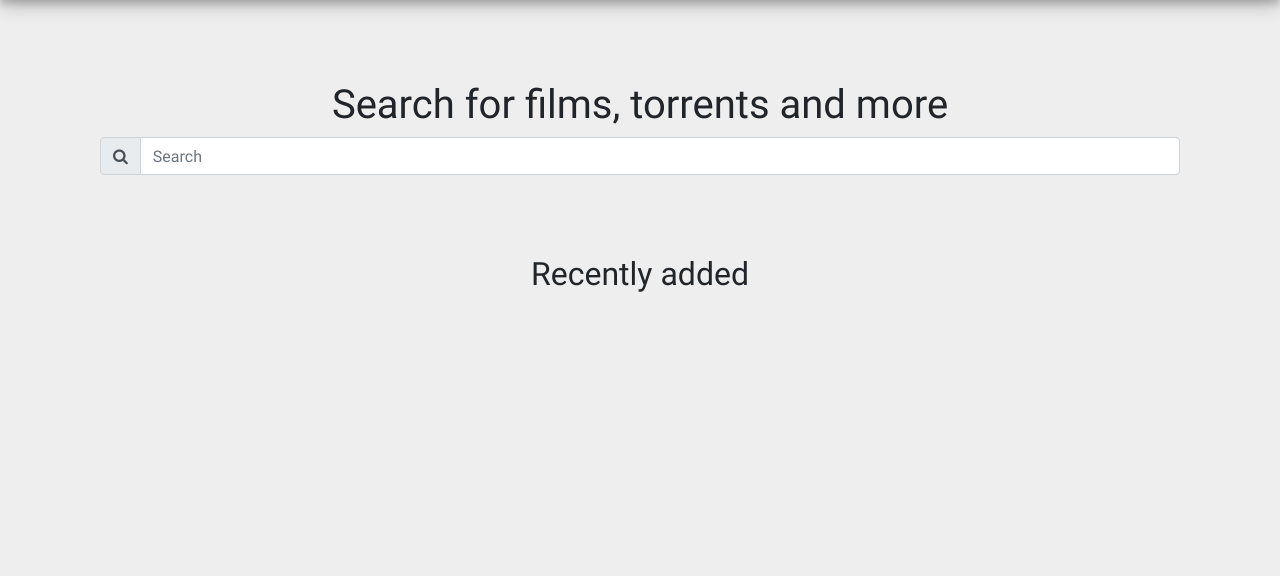
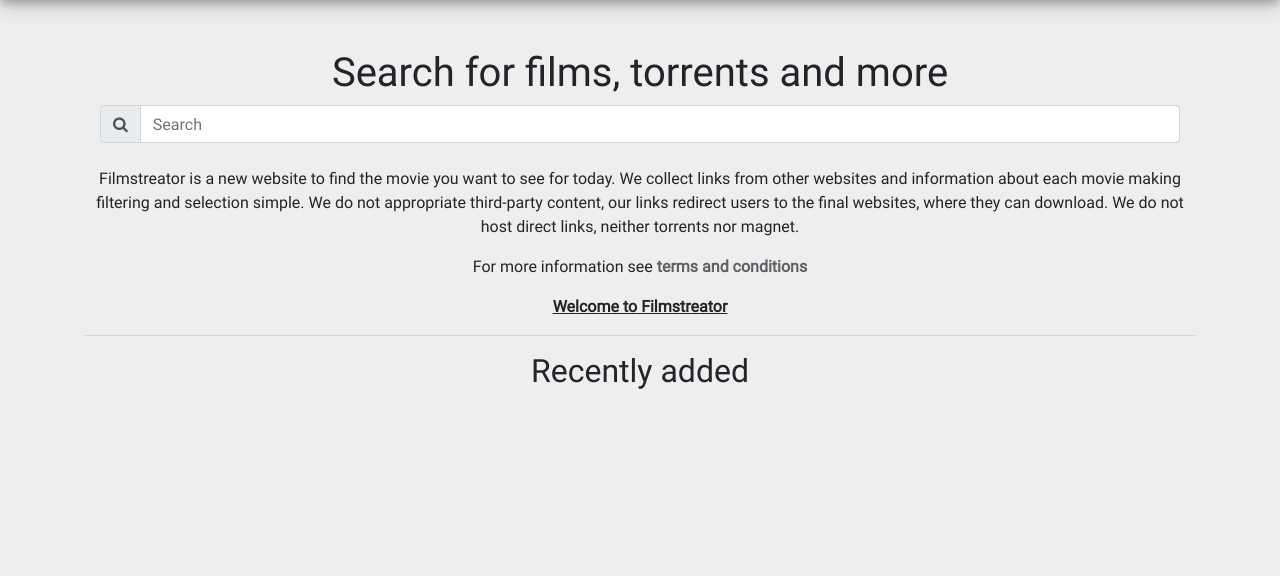
Before and after one commit to koyadovic/filmstreator, a Django app: page / in a window 1280 px wide. Shown: the part 62-638 px from the top of the page. Run offline with Django 3.2, Linux system fonts and the light colour scheme; data that the repository does not hold is empty; some libraries are stand-ins or nearby versions.

Commit message:
Add little text to the landing page

```diff
--- a/web/templates/web/landing.html
+++ b/web/templates/web/landing.html
@@ -32,10 +32,8 @@
     {% else %}
 
     <div class="text-center">
-
-    <div style="padding: 5rem 0;">
+    <div style="padding: 3rem 0 0 0;">
         <h1>Search for films, torrents and more</h1>
-
         <div class="container">
             <form action="/" method="GET" autocomplete="off">
                 <input type="hidden" name="formtype" value="basic">
@@ -48,7 +46,18 @@
                 </div>
             </form>
         </div>
+    <br>
+    <p>
+        Filmstreator is a new website to find the movie you want to see for today. We collect links from other websites and information about each movie making filtering and selection simple. We do not appropriate third-party content, our links redirect users to the final websites, where they can download. We do not host direct links, neither torrents nor magnet.
+    </p>
+    <p>
+        For more information see <a href="/info/terms-and-conditions/">terms and conditions</a>
+    </p>
+    <p>
+        <b><u>Welcome to Filmstreator</u></b>
+    </p>
     </div>
+    <hr>
 
     <h2>Recently added</h2>
     {% for audiovisual_item in last_records %}
```
